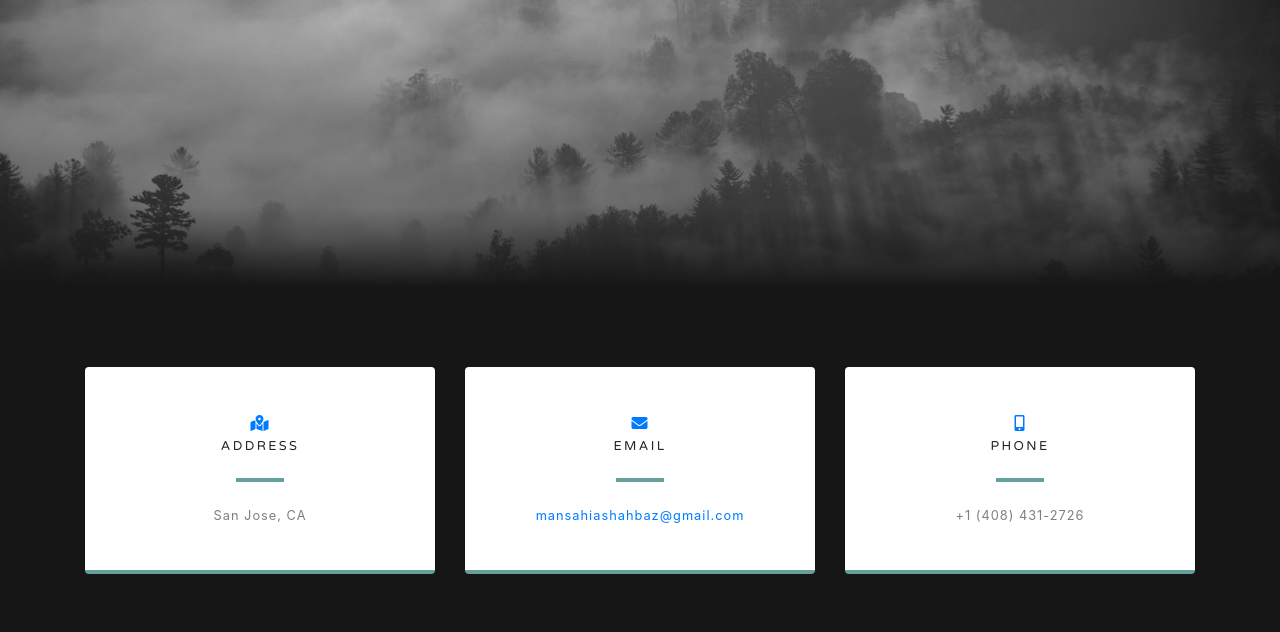
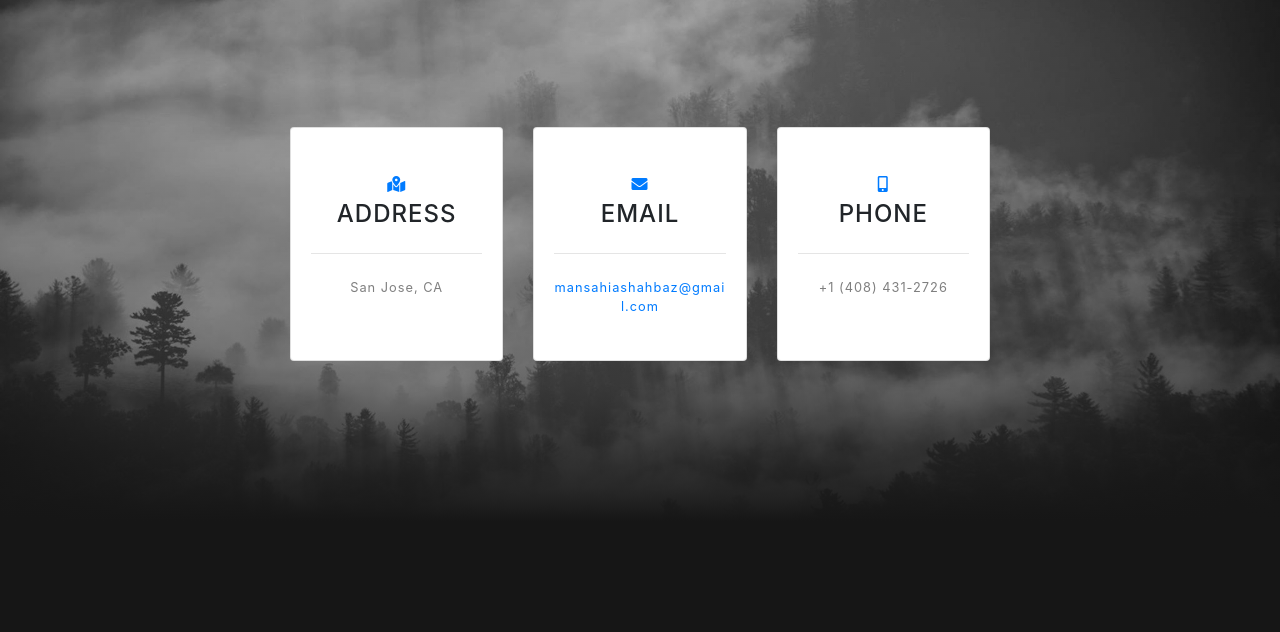
Before and after one commit to shahbazmansahia/Portfolio-Website, a website with bundled scripts: page index.html in a window 1280 px wide. Shown: the part 3284-3916 px from the top of the page. Built offline with nearby package versions, Linux system fonts and the light colour scheme.

Commit message:
Add files via upload

```diff
--- a/css/grayscale.css
+++ b/css/grayscale.css
@@ -2,6 +2,9 @@
  * Start Bootstrap - Grayscale v5.0.8 (https://startbootstrap.com/template-overviews/grayscale)
  * Copyright 2013-2019 Start Bootstrap
  * Licensed under MIT (https://github.com/BlackrockDigital/startbootstrap-grayscale/blob/master/LICENSE)
+ *
+ *
+ * edited code: Shahbaz Singh Mansahia
  */
 
 #mainNav {
--- a/index.html
+++ b/index.html
@@ -147,7 +147,8 @@
     </div>
   </section>
 
-  <!-- Signup Section -->
+  <!-- EDIT: UPDATED TO CONTACT SECTION ; erstwhile Signup Section -->
+  <!-- Contact Section -->
   <section id="signup" class="signup-section">
     <div class="container">
       <div class="row">
@@ -161,6 +162,48 @@
             <button type="submit" class="btn btn-primary mx-auto">Subscribe</button>
           </form>
         -->
+
+
+          <div class="container">
+
+            <div class="row">
+
+              <div class="col-md-4 mb-3 mb-md-0">
+                <div class="card py-4 h-100">
+                  <div class="card-body text-center">
+                    <i class="fas fa-map-marked-alt text-primary mb-2"></i>
+                    <h4 class="text-uppercase m-0">Address</h4>
+                    <hr class="my-4">
+                    <div class="small text-black-50">San Jose, CA</div>
+                  </div>
+                </div>
+              </div>
+
+              <div class="col-md-4 mb-3 mb-md-0">
+                <div class="card py-4 h-100">
+                  <div class="card-body text-center">
+                    <i class="fas fa-envelope text-primary mb-2"></i>
+                    <h4 class="text-uppercase m-0">Email</h4>
+                    <hr class="my-4">
+                    <div class="small text-black-50">
+                      <a href="#">mansahiashahbaz@gmail.com</a>
+                    </div>
+                  </div>
+                </div>
+              </div>
+
+              <div class="col-md-4 mb-3 mb-md-0">
+                <div class="card py-4 h-100">
+                  <div class="card-body text-center">
+                    <i class="fas fa-mobile-alt text-primary mb-2"></i>
+                    <h4 class="text-uppercase m-0">Phone</h4>
+                    <hr class="my-4">
+                    <div class="small text-black-50">+1 (408) 431-2726</div>
+                  </div>
+                </div>
+              </div>
+            </div>
+
         </div>
       </div>
     </div>
@@ -168,8 +211,9 @@
 
   <!-- Contact Section -->
   <section class="contact-section bg-black">
+
     <div class="container">
-
+      <!--
       <div class="row">
 
         <div class="col-md-4 mb-3 mb-md-0">
@@ -208,6 +252,19 @@
         </div>
       </div>
 
+      <br>
+      <div class="col-md-4 mb-3 mb-md-0">
+        <div class="card py-4 h-100">
+          <div class="card-body text-center">
+            <i class="fas fa-mobile-alt text-primary mb-2"></i>
+            <h4 class="text-uppercase m-0">Phone</h4>
+            <hr class="my-4">
+            <div class="small text-black-50">+1 (408) 431-2726</div>
+          </div>
+        </div>
+      </div>
+    </div>
+  -->
       <div class="social d-flex justify-content-center">
         <!-- Unneeded buttons
         <a href="#" class="mx-2">
```
Also changed, not shown: 1 other file.
